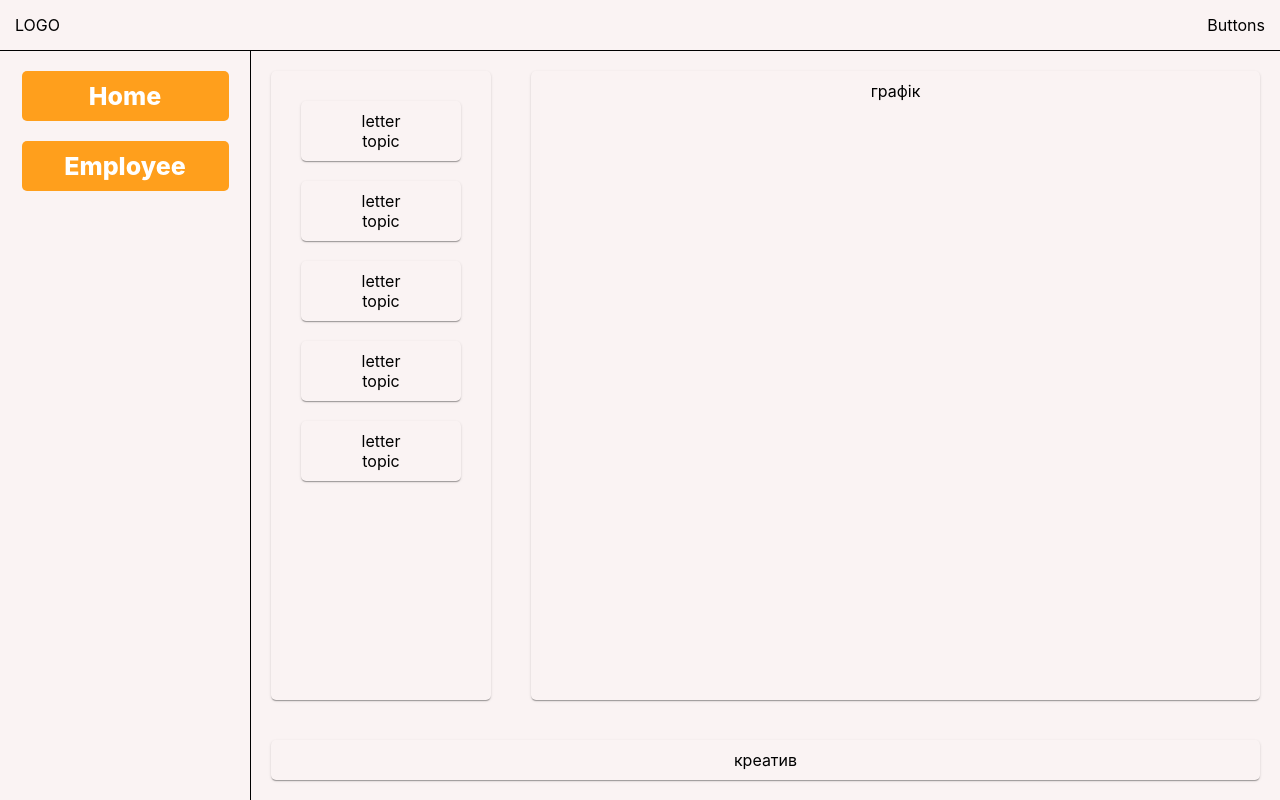
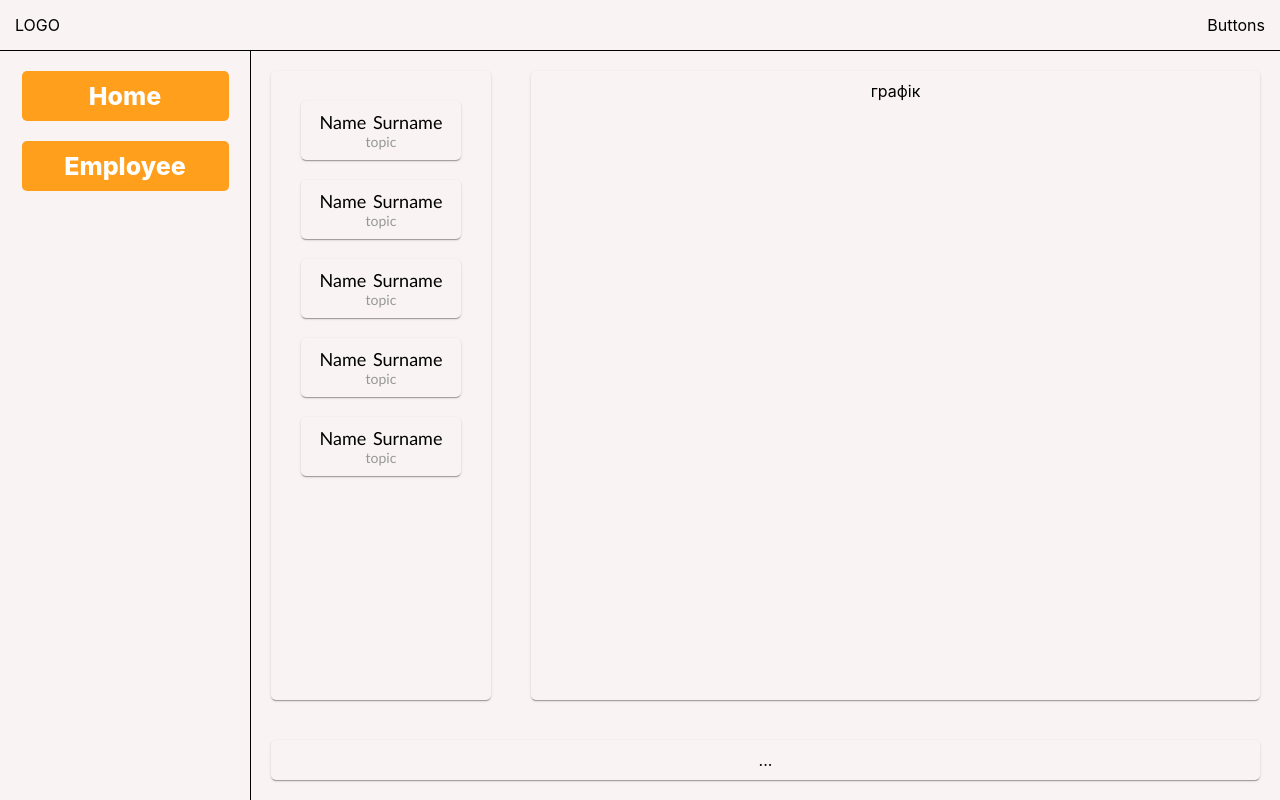
Before and after one commit to OCABOD/ReportSiteFromACOBOD, a React (Create React App) app: page / in a window 1280 px wide. Built offline with nearby package versions, Linux system fonts and the light colour scheme; no server answers.

Commit message:
update branch, add quotes feature

```diff
--- /dev/null
+++ b/src/axios/phrases.js
@@ -0,0 +1,38 @@
+function get(url) {
+    return fetch(url, {
+        method: 'GET', // *GET, POST, PUT, DELETE, etc.
+        mode: 'no-cors', // no-cors, *cors, same-origin
+        headers
+    }).then(resp => {
+        console.log(resp)
+        return resp.json()});
+}
+
+function post(url, data) {
+    return fetch(url, {
+        method: 'POST', // *GET, POST, PUT, DELETE, etc.
+        mode: 'cors', // no-cors, *cors, same-origin
+        headers,
+        body: JSON.stringify({ data: data, value: 22 })
+    }).then(resp => resp.json());
+}
+
+export const headers = {
+    'Access-Control-Allow-Headers': 'X-PINGOTHER, Content-Type',
+    'Access-Control-Allow-Origin': "*",
+    "Content-Type": "application/json",
+    mode: 'no-cors'
+};
+
+export function getPhrases() {
+    return 		fetch('https://gist.githubusercontent.com/nasrulhazim/54b659e43b1035215cd0ba1d4577ee80/raw/e3c6895ce42069f0ee7e991229064f167fe8ccdc/quotes.json')
+    .then(response => response.json())
+    .then(data => {
+     return data.quotes;
+    })
+}
+
+export function postData(data) {
+    console.log(data)
+    return post(`http://localhost:8080/file`, data)
+}
--- a/src/components/header/Header.tsx
+++ b/src/components/header/Header.tsx
@@ -13,6 +13,7 @@ interface IState {
 export default class Header extends React.Component<IProps, IState> {
 
 	render() {
+
 		return (<div className="header">
 			<div>LOGO</div>
 			<div>Buttons</div>
--- a/src/components/home/Home.tsx
+++ b/src/components/home/Home.tsx
@@ -1,17 +1,41 @@
-import React from 'react'
+import React, { useCallback, useEffect, useState } from 'react'
+import { getPhrases } from '../../axios/phrases'
 import Card from '../card/Card'
 import MiniLetter from '../letter/MiniLetter'
 import './home.scss'
 export default function Home(){
+    const [phrases,changephrases]=useState<Iphrase[]>([])
+    const [curentPhrases,setcurentPhrases]=useState<Iphrase>({
+        quote: "...",
+        author: "..."
+    })
+
+    const get=useCallback(
+        async () => {
+          const fetchedphrases=await getPhrases()
+          setcurentPhrases(fetchedphrases[0])
+          changephrases(fetchedphrases)
+          setInterval(()=>{
+              const randomPrase:Iphrase=fetchedphrases[Math.round( Math.random()*(fetchedphrases.length -1))]
+              setcurentPhrases(randomPrase)
+                   },2000)
+         },[]
+     )
+
+    useEffect(()=>{
+       get()
+
+    },[])
+
     return(<div className='home'>
         <div className='letters_and_graffic'>
 
         <Card class='fixed_component letters_column'>
-           <MiniLetter nameAndSurname={'letter'} topic={'topic'}/>
-           <MiniLetter nameAndSurname={'letter'} topic={'topic'}/>
-           <MiniLetter nameAndSurname={'letter'} topic={'topic'}/>
-           <MiniLetter nameAndSurname={'letter'} topic={'topic'}/>
-           <MiniLetter nameAndSurname={'letter'} topic={'topic'}/>
+           <MiniLetter nameAndSurname={'Name Surname'} topic={'topic'}/>
+           <MiniLetter nameAndSurname={'Name Surname'} topic={'topic'}/>
+           <MiniLetter nameAndSurname={'Name Surname'} topic={'topic'}/>
+           <MiniLetter nameAndSurname={'Name Surname'} topic={'topic'}/>
+           <MiniLetter nameAndSurname={'Name Surname'} topic={'topic'}/>
         </Card>
 
 
@@ -23,7 +47,7 @@ export default function Home(){
         </div>
 
         <Card class='fixed_component'>
-            креатив
+           {curentPhrases.quote}
         </Card>
 
     </div>)
--- a/src/components/home/home.scss
+++ b/src/components/home/home.scss
@@ -11,10 +11,7 @@
     height: 100%;
     width: 100%;
 }
-.fixed_component{
-    flex-grow: 0;
 
-}
 .max_component{
     flex-grow: 1;
 
@@ -22,3 +19,24 @@
 .letters_column{
     width: 200px;
 }
+
+.fixed_component{
+    flex-grow: 0;
+    animation: Poyava 0.5s linear infinity;
+    animation-delay: .2s;
+}
+
+@keyframes Poyava {
+    // 0%, to {
+    //     opacity:.5;
+    // }
+    // 50% {
+    //   opacity:1;
+    // }
+    from {
+        left: 0;
+    }
+    to {
+        left: 300px;
+    }
+}
--- /dev/null
+++ b/src/components/letter/MiniLetter.scss
@@ -0,0 +1,25 @@
+@import '../../main.scss';
+.mainText{
+    font-family: $font;
+    font-size: 18px;
+    letter-spacing: 0px;
+    word-spacing: 2px;
+    color: #000000;
+    font-weight: normal;
+    text-decoration: none;
+    font-style: normal;
+    font-variant: normal;
+    text-transform: none;
+}
+.secondaryText{
+    font-family: $font;
+    font-size: 14px;
+    letter-spacing: 0px;
+    word-spacing: 2px;
+    color: #979797;
+    font-weight: normal;
+    text-decoration: none;
+    font-style: normal;
+    font-variant: normal;
+    text-transform: none;
+}
--- a/src/components/letter/MiniLetter.tsx
+++ b/src/components/letter/MiniLetter.tsx
@@ -1,11 +1,15 @@
 import React from 'react'
 import Card from '../card/Card'
+import './MiniLetter.scss'
 interface IProps {
     nameAndSurname:string;
     topic:string;
 }
 export default function MiniLetter(props:IProps){
     return(
-        <Card class='Letter'><div>{props.nameAndSurname}</div><div>{props.topic}</div></Card>
+        <Card class='Letter'>
+            <div className='mainText'>{props.nameAndSurname}</div>
+            <div className='secondaryText'>{props.topic}</div>
+        </Card>
     )
 }
--- a/src/main.scss
+++ b/src/main.scss
@@ -6,3 +6,4 @@ $fifthColor: #d6ffb7;
 
 $main-spacing: 10px;
 $main-border-radius: 5px;
+$font:"Trebuchet MS", Helvetica, sans-serif;
--- a/src/react-app-env.d.ts
+++ b/src/react-app-env.d.ts
@@ -8,3 +8,8 @@ interface ISidebarButton {
 	buttonText: string;
 	path: string;
 }
+
+interface Iphrase {
+	quote: string;
+	author: string;
+}
```
